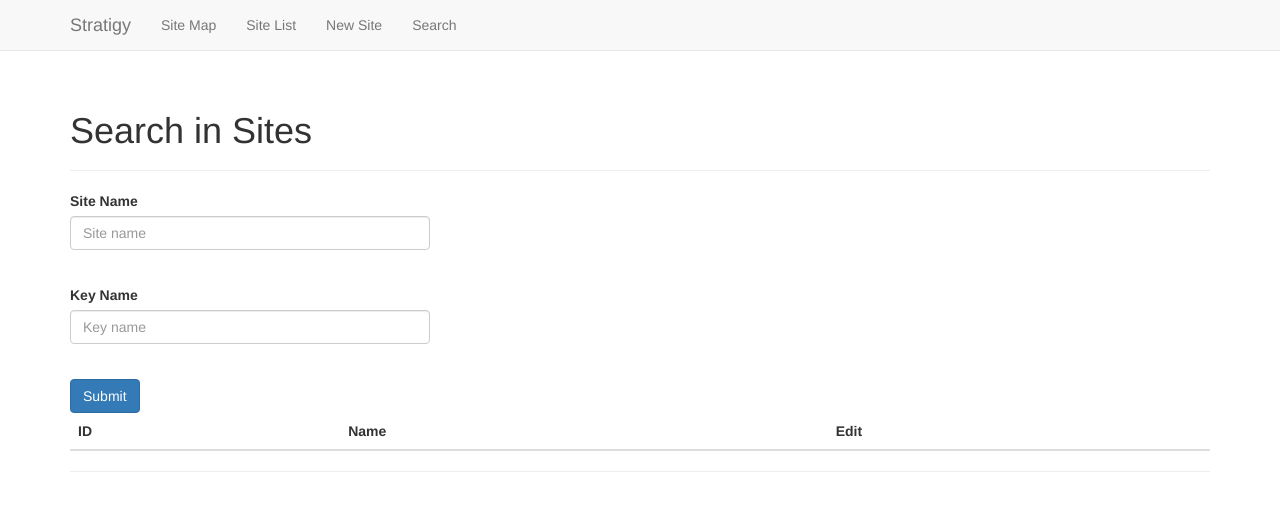
After one commit to dkerkow/stratigy, a Flask app: page /search/ in a window 1280 px wide. The commit adds this page. Shown: the top 511 px of the page. Run offline with Flask 2, Linux system fonts and the light colour scheme; lists and menus that the app fills with data are empty; parts of the project's set-up code (start-up, migrations or seed data) failed here and were passed over; some libraries are stand-ins or nearby versions.

Commit message:
add simple search function
create a controller for '/search', add form 'SeachSitesForm' and create a simple template for that. For now, only searching for site names works.

```diff
--- a/app/controllers.py
+++ b/app/controllers.py
@@ -7,8 +7,7 @@ from flask import Blueprint, request, render_template, \
 import simplejson as json
 
 from app import app, db
-from app.forms import NewSiteForm
-from app.forms import NewRecordForm
+from app.forms import NewSiteForm, NewRecordForm, SearchSitesForm
 from app.models import Site, Record
 
 ### Controllers ###
@@ -147,3 +146,21 @@ def data(site_id=None):
         geojson = json.dumps(geojson_data)
         resp = Response(geojson, status=200, mimetype='application/json')
         return resp
+
+
+@app.route('/search/', methods=['GET', 'POST'])
+def search():
+    form = SearchSitesForm()
+    sites = []
+    if form.validate_on_submit():
+
+        site_name = request.form['site_name']
+        key_name = request.form['key_name']
+
+        sites = Site.query.filter_by(site_name=site_name).all()
+
+    return render_template(
+        'search.html',
+        form=form,
+        sites=sites
+    )
--- a/app/forms.py
+++ b/app/forms.py
@@ -26,3 +26,7 @@ class NewRecordForm(Form):
                     Required(message='Please enter an attribute')])
     value           = TextField('Value', [
                     Required(message='Please enter a value')])
+
+class SearchSitesForm(Form):
+    site_name   = TextField('Site Name')
+    key_name    = TextField('Key Name')
--- a/app/templates/base.html
+++ b/app/templates/base.html
@@ -31,6 +31,7 @@
             <li><a href=" {{ url_for('map') }}">Site Map</a></li>
             <li><a href=" {{ url_for('sites') }} ">Site List</a></li>
             <li><a href=" {{ url_for('new_site') }} ">New Site</a></li>
+            <li><a href=" {{ url_for('search') }} ">Search</a></li>
           </ul>
           <!-- Disbale login button as long there is no login functionality: -->
           <!-- {% block navbar_right %}
--- /dev/null
+++ b/app/templates/search.html
@@ -0,0 +1,58 @@
+{% extends "base.html" %}
+
+{% block content %}
+
+  <div class="page-header">
+    <h1>Search in Sites</h1>
+  </div>
+
+  <form method="post" action="{{ url_for('search') }}">
+    {{ form.hidden_tag() }}
+
+    <div class="row">
+      <div class="form-group col-xs-4">
+        {{ form.site_name.label }}
+        {{ form.site_name(size=40, class="form-control", placeholder="Site name") }}
+        {% for error in form.errors.site_name %}
+        <span style="color: red;">{{ error }}</span>
+        {% endfor %}<br>
+      </div>
+    </div>
+
+    <div class="row">
+      <div class="form-group col-xs-4">
+        {{ form.key_name.label }}
+        {{ form.key_name(size=40, class="form-control", placeholder="Key name") }}
+        {% for error in form.errors.key_name %}
+        <span style="color: red;">{{ error }}</span>
+        {% endfor %}<br>
+      </div>
+    </div>
+
+    <button type="submit" class="btn btn-primary">Submit</button>
+
+  </form>
+
+  <table class="table table-hover">
+    <thead>
+      <tr>
+        <th scope="col">ID</th>
+        <th scope="col">Name</th>
+        <th scope="col">Edit</th>
+      </tr>
+    </thead>
+    <tbody>
+      {% for site in sites %}
+      <tr valign="top">
+        <td>{{ site.id }}</td>
+        <td>{{ site.site_name }}</td>
+        <td>
+          <a class="btn btn-primary btn-xs" href="{{ url_for('edit', site_id=site.id) }}" role="button">
+            <span class="glyphicon glyphicon-pencil" aria-hidden="true"></span>
+          </a>
+        </td>
+      </tr>
+      {% endfor %}
+    </tbody>
+  </table>
+{% endblock %}
```
